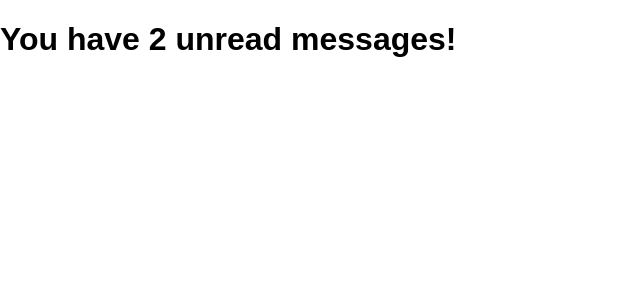
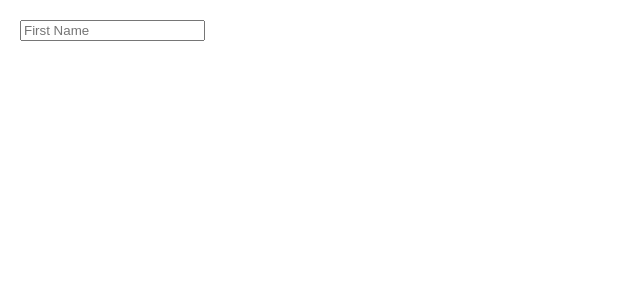
Before and after one commit to mayamauchi/MemeGenerator, a React (Create React App) app: page / in a window 1280 px wide. Shown: the top 300 px of the page, without its empty margins (0-640 px from the left). Built offline with nearby package versions, Linux system fonts and the light colour scheme.

Commit message:
Forms: handle input change

```diff
--- /dev/null
+++ b/src/Practices/Components/form.css
@@ -0,0 +1,8 @@
+* {
+    box-sizing: border-box;
+}
+
+body {
+    margin: 0;
+    padding: 20px;
+}
--- /dev/null
+++ b/src/Practices/Form.js
@@ -0,0 +1,26 @@
+import React from "react"
+import "./Components/form.css"
+
+export default function Form() {
+    const [firstName, setFirstName] = React.useState("")
+
+    console.log(firstName)
+
+    function handleChange(event) {
+        console.log(event.target.value)
+        /**
+         * Challenge: update the firstName state on every keystroke
+         */
+        setFirstName(event.target.value)
+    }
+
+    return (
+        <form>
+            <input
+                type="text"
+                placeholder="First Name"
+                onChange={handleChange}
+            />
+        </form>
+    )
+}
--- a/src/Practices/JokeApp.js
+++ b/src/Practices/JokeApp.js
@@ -23,14 +23,21 @@ import "./Components/jokeapp.css"
 
 export default function Messages() {
     const [messages, setMessages] = React.useState(["a", "b"])
-    /**
+        /**
      * Challenge:
-     * - Only display the <h1> below if there are unread messages
+     * - If there are no unread messages, display "You're all caught up!"
+     * - If there are > 0 unread messages, display "You have <n> unread
+     *   message(s)"
+     *      - If there's exactly 1 unread message, it should read "message"
+     *        (singular)
      */
     return (
         <div>
-            {messages.length > 0 &&
-             <h1>You have {messages.length} unread messages!</h1>}
+            {
+                messages.length === 0 ?
+                <h1>You're all caught up!</h1> :
+                <h1>You have {messages.length} unread {messages.length > 1 ? "messages" : "message"}</h1>
+            }
         </div>
     )
 }
--- a/src/Practices/Practices.js
+++ b/src/Practices/Practices.js
@@ -5,13 +5,14 @@ import Counter from "./Counter"
 import Objects from "./Objects"
 import PassData from "./PassData"
 import BoxesChallenge from "./BoxesChallenge"
-import JokeApp from "./JokeApp"*/
-import Messages from "./JokeApp"
+import JokeApp from "./JokeApp
+import Messages from "./JokeApp""*/
+import Form from "./Form"
 
 export default function Practices() {
     return (
         <>
-            <Messages />
+            <Form />
         </>
     )
 }
```
